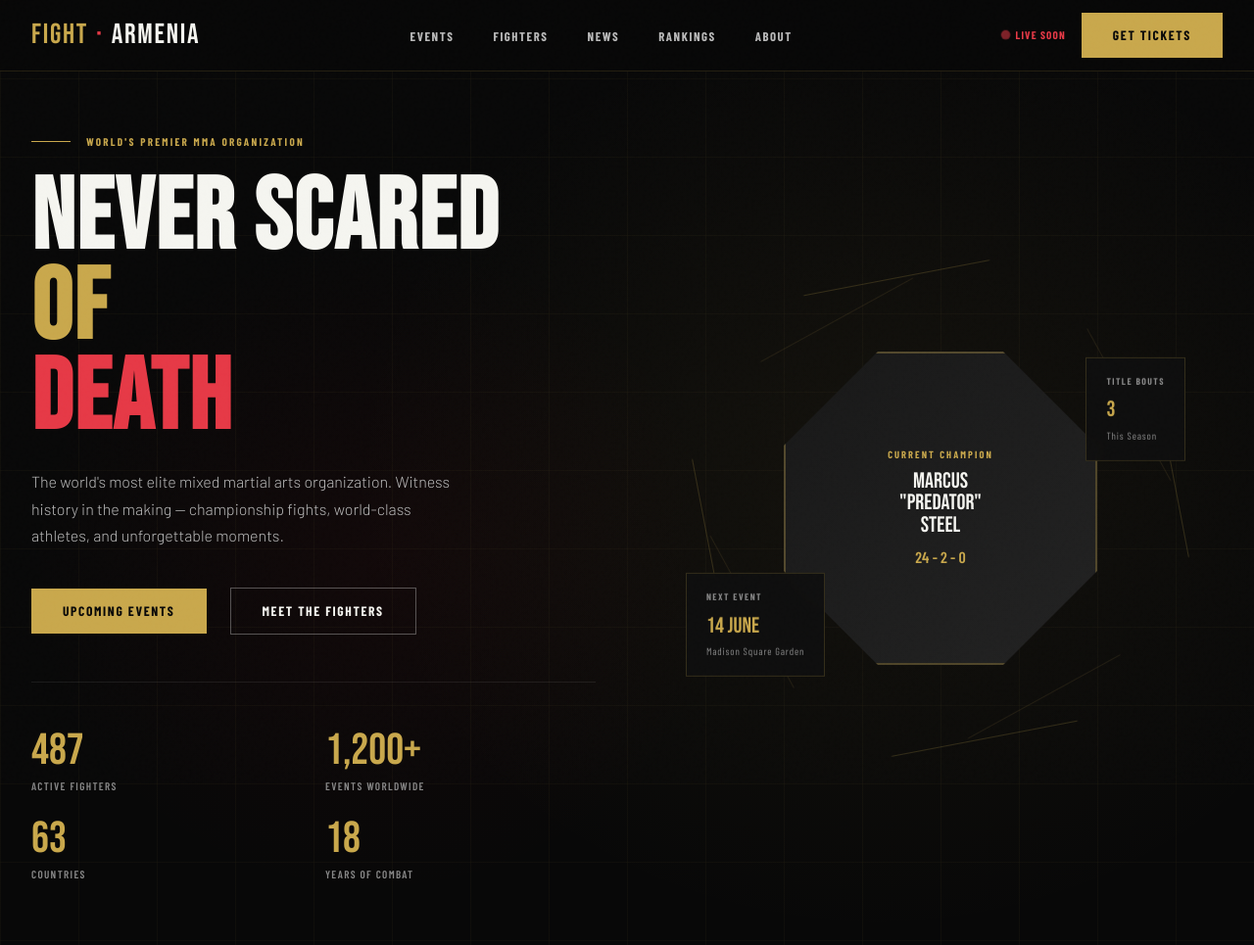
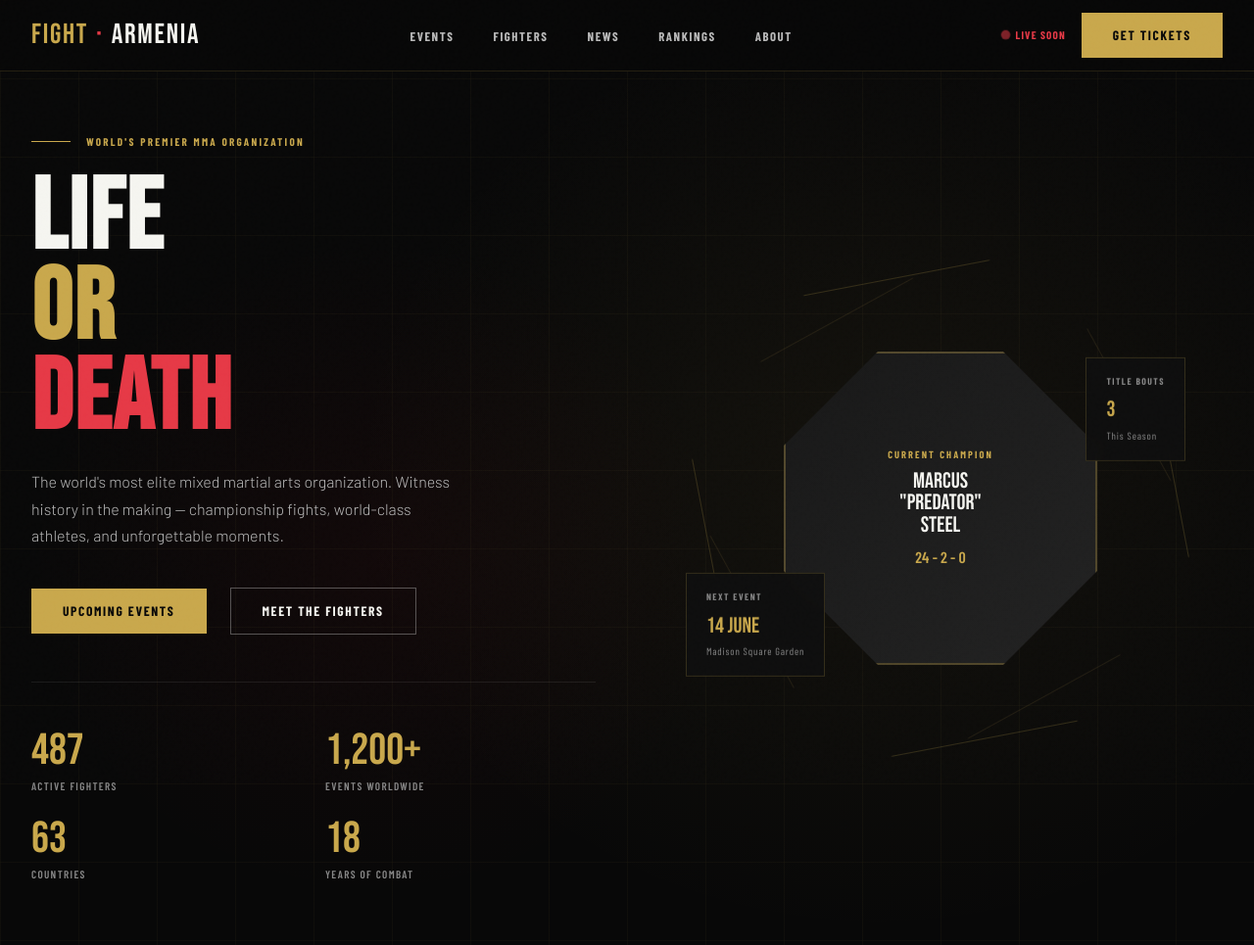
Before and after one commit to junaidshaikh171/Cidi-mma, a Flask app: page / in a window 1280 px wide. Shown: the top 965 px of the page at 98% size. Run offline with Flask 3, Linux system fonts and the light colour scheme; some web fonts are replaced.

Commit message:
Update index.html

```diff
--- a/templates/index.html
+++ b/templates/index.html
@@ -55,8 +55,8 @@
         </div>
 
         <h1 class="hero-title">
-          <span class="line-1">NEVER SCARED</span>
-          <span class="line-2">OF</span>
+          <span class="line-1">LIFE</span>
+          <span class="line-2">OR</span>
           <span class="line-3">DEATH</span>
         </h1>
 
```
